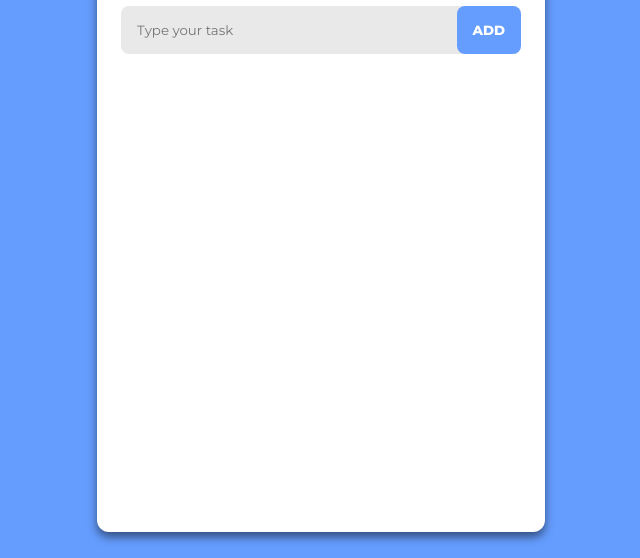
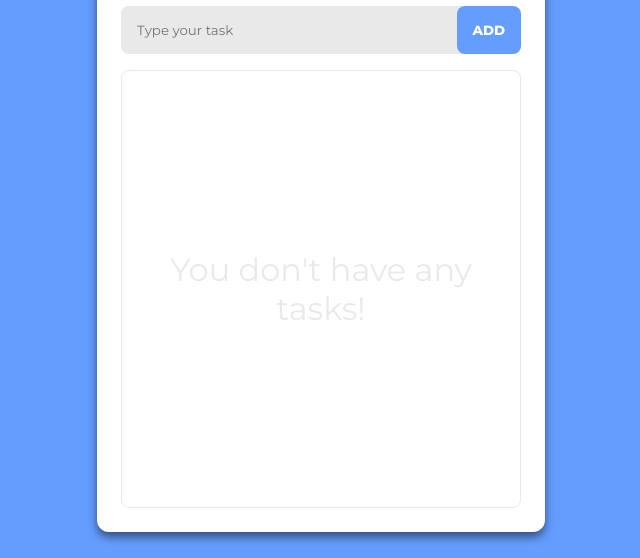
Before and after one commit to Sugeex/todo-list-react, a React (Vite) app: page / in a window 1280 px wide. Shown: the part 167-725 px from the top of the page, without its empty margins (319-959 px from the left). Built offline with nearby package versions, Linux system fonts and the light colour scheme.

Commit message:
feat: added placeholder

```diff
--- a/src/components/TodoForm.jsx
+++ b/src/components/TodoForm.jsx
@@ -1,5 +1,6 @@
 import { useState, useRef, useEffect } from "react";
 import TodoItem from "./TodoItem";
+import TodoPlaceholder from "./TodoPlaceholder/TodoPlaceholder";
 
 export default function TodoForm() {
   const inputV = useRef();
@@ -8,7 +9,7 @@ export default function TodoForm() {
       ? JSON.parse(localStorage.getItem("listItem"))
       : []
   );
-
+  console.log(showList);
   const [formClass, setFormClass] = useState("inputTodo");
 
   const handleKeyDown  = (event) => {
@@ -81,6 +82,9 @@ export default function TodoForm() {
           ADD
         </button>
       </form>
+      {showList.length === 0 ? (
+        <TodoPlaceholder />
+      ) : (
         <div className="todoList">
           {showList.map((item) => {
             return (
@@ -96,6 +100,7 @@ export default function TodoForm() {
             );
           })}
         </div>
+      )}
     </>
   );
 }
--- /dev/null
+++ b/src/components/TodoPlaceholder/TodoPlaceholder.jsx
@@ -0,0 +1,9 @@
+import './placeholder.css'
+
+export default function TodoPlaceholder() {
+    return (
+        <div className="placeholderTodo">
+            <span>You don't have any tasks!</span>
+        </div>
+    )
+}
--- /dev/null
+++ b/src/components/TodoPlaceholder/placeholder.css
@@ -0,0 +1,13 @@
+.placeholderTodo{
+    display: flex;
+    flex-direction: column;
+    height: 90%;
+    justify-content: center;
+    align-items: center;
+    border: 1px solid #e9e9e9;
+    border-radius: 0.5rem;
+    text-align: center;
+}
+.placeholderTodo>span{
+    color: #e9e9e9;
+}
```
Lines whose indentation alone changed are shown as unchanged.
